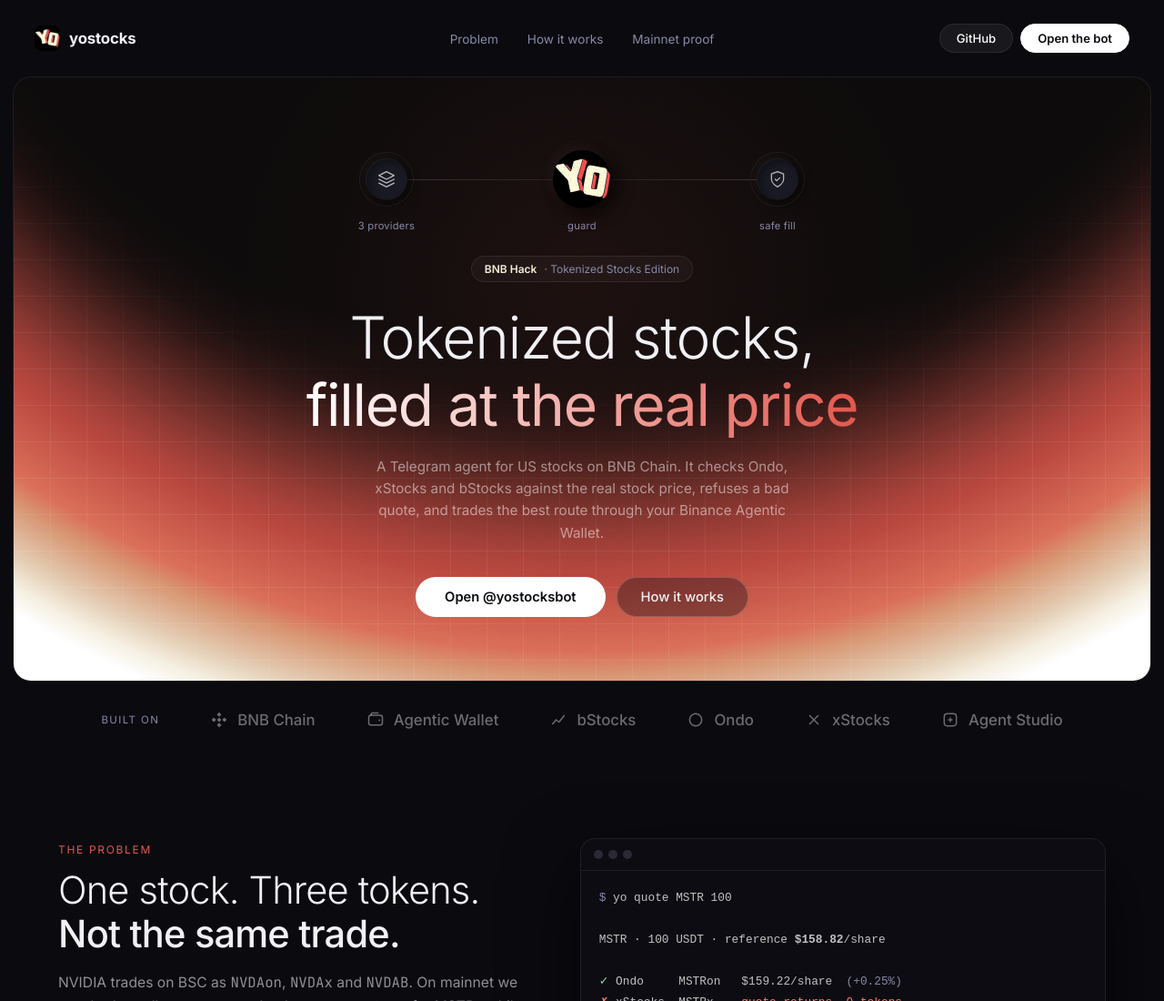
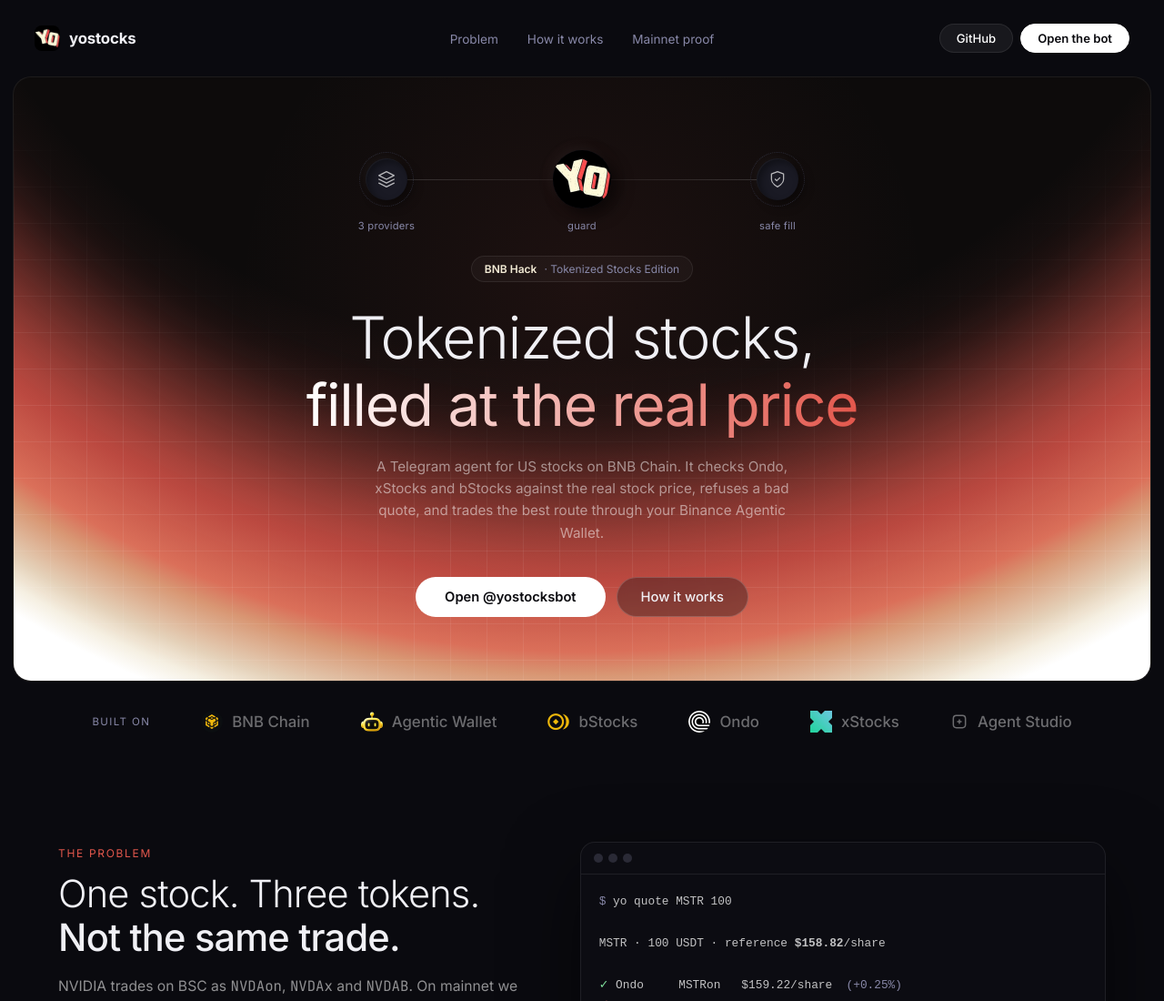
Before and after one commit to yostocks-protocol/yostocks, an Astro site in the folder apps/landing/: page / in a window 1280 px wide. Shown: the top 1100 px of the page at 91% size. Built offline with nearby package versions, Linux system fonts and the light colour scheme; Astro itself is replaced by a stand-in of ours.

Commit message:
feat(landing): official logos for BNB Chain, Agentic Wallet, bStocks, Ondo and xStocks in the Built on row

```diff
--- a/apps/landing/src/components/Brands.astro
+++ b/apps/landing/src/components/Brands.astro
@@ -1,20 +1,22 @@
 ---
 import { brands } from '../data/content'
 
-const icon: Record<(typeof brands)[number], string> = {
-  'BNB Chain': '<path fill="currentColor" stroke="none" d="M12 2l3 3-3 3-3-3zM5 9l3 3-3 3-3-3zm14 0l3 3-3 3-3-3zm-7 0l3 3-3 3-3-3zm0 7l3 3-3 3-3-3z"/>',
-  'Agentic Wallet': '<rect x="3" y="6" width="18" height="13" rx="3"/><path d="M16 12.5h2"/><path d="M6 6V5a2 2 0 0 1 2-2h8"/>',
-  bStocks: '<path d="M4 18l5-6 4 3 7-9"/>',
-  Ondo: '<circle cx="12" cy="12" r="8"/>',
-  xStocks: '<path d="M6 6l12 12M18 6L6 18"/>',
-  'Agent Studio': '<rect x="4" y="4" width="16" height="16" rx="4"/><path d="M9 12h6M12 9v6"/>',
+// Official logos (public/brands/, 96 px). Agent Studio has none yet: a simple outline icon instead.
+const logo: Partial<Record<(typeof brands)[number], string>> = {
+  'BNB Chain': 'bnb',
+  'Agentic Wallet': 'agentic-wallet',
+  bStocks: 'bstocks',
+  Ondo: 'ondo',
+  xStocks: 'xstocks',
 }
 ---
 <div class="brands" aria-label="Built on">
   <span class="label">Built on</span>
   {brands.map((b) => (
     <span class="brand-item">
-      <svg viewBox="0 0 24 24" fill="none" stroke="currentColor" stroke-width="1.8" set:html={icon[b]} />
+      {logo[b]
+        ? <img src={`/brands/${logo[b]}.png`} alt="" width="24" height="24" loading="lazy" class={`logo-${logo[b]}`} />
+        : <svg viewBox="0 0 24 24" fill="none" stroke="currentColor" stroke-width="1.8"><rect x="4" y="4" width="16" height="16" rx="4"/><path d="M9 12h6M12 9v6"/></svg>}
       {b}
     </span>
   ))}
--- a/apps/landing/src/styles/global.css
+++ b/apps/landing/src/styles/global.css
@@ -123,6 +123,8 @@
 .brands .label { font-size: 0.72rem; color: var(--text-muted); text-transform: uppercase; letter-spacing: .12em; }
 .brand-item { display: flex; align-items: center; gap: 10px; color: rgba(255,255,255,0.4); font-size: 1.05rem; font-weight: 500; white-space: nowrap; }
 .brand-item svg { width: 20px; height: 20px; }
+.brand-item img { width: 24px; height: 24px; object-fit: contain; }
+.brand-item .logo-ondo { filter: invert(1); } /* black logo on the dark page */
 
 /* ---------- SECTIONS ---------- */
 section.block { width: 100%; max-width: 1200px; padding: 110px 24px 0; }
```
Also changed, not shown: apps/landing/public/brands/agentic-wallet.png (added), apps/landing/public/brands/bnb.png (added), apps/landing/public/brands/bstocks.png (added), apps/landing/public/brands/ondo.png (added), apps/landing/public/brands/xstocks.png (added).
